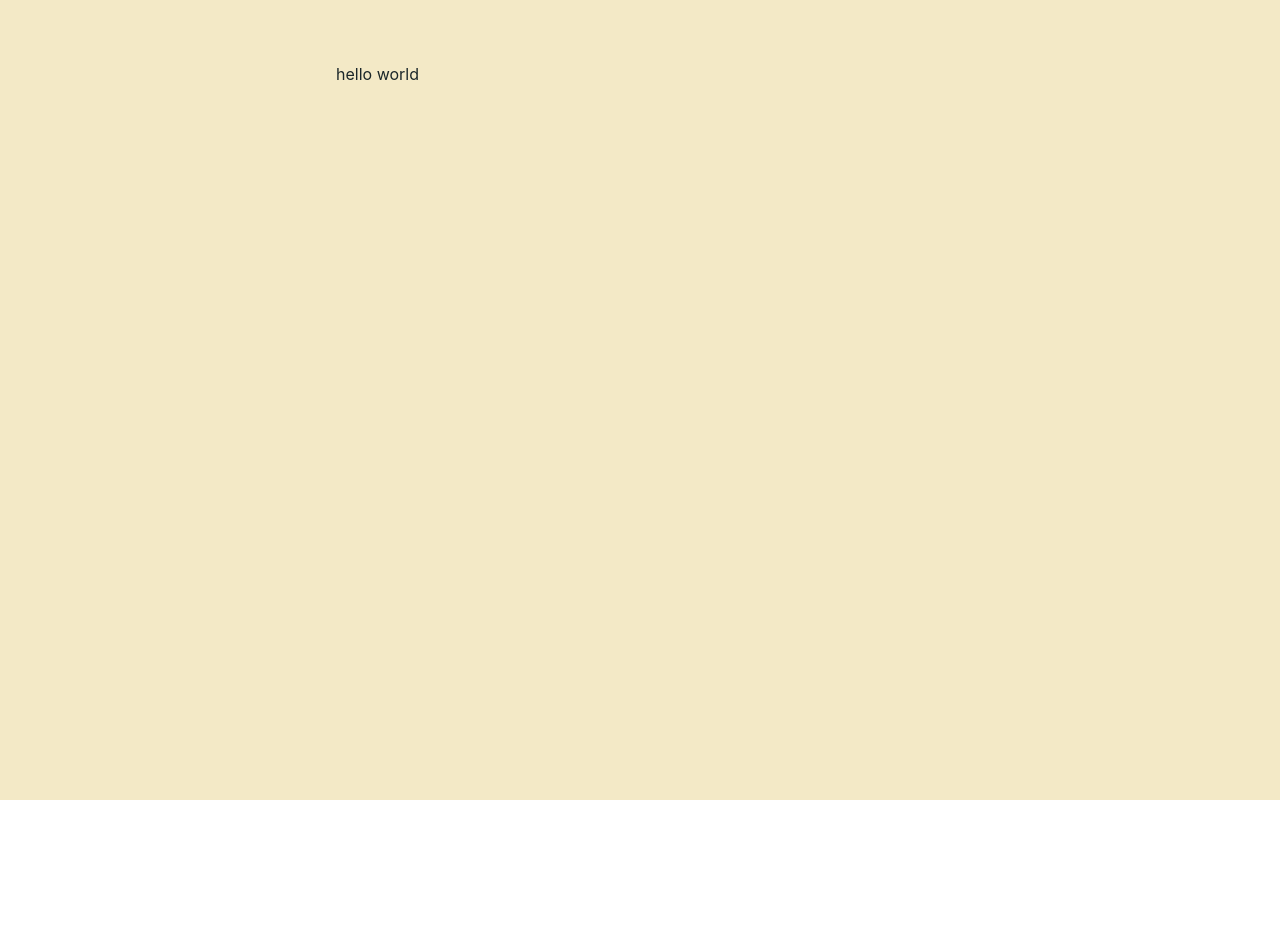
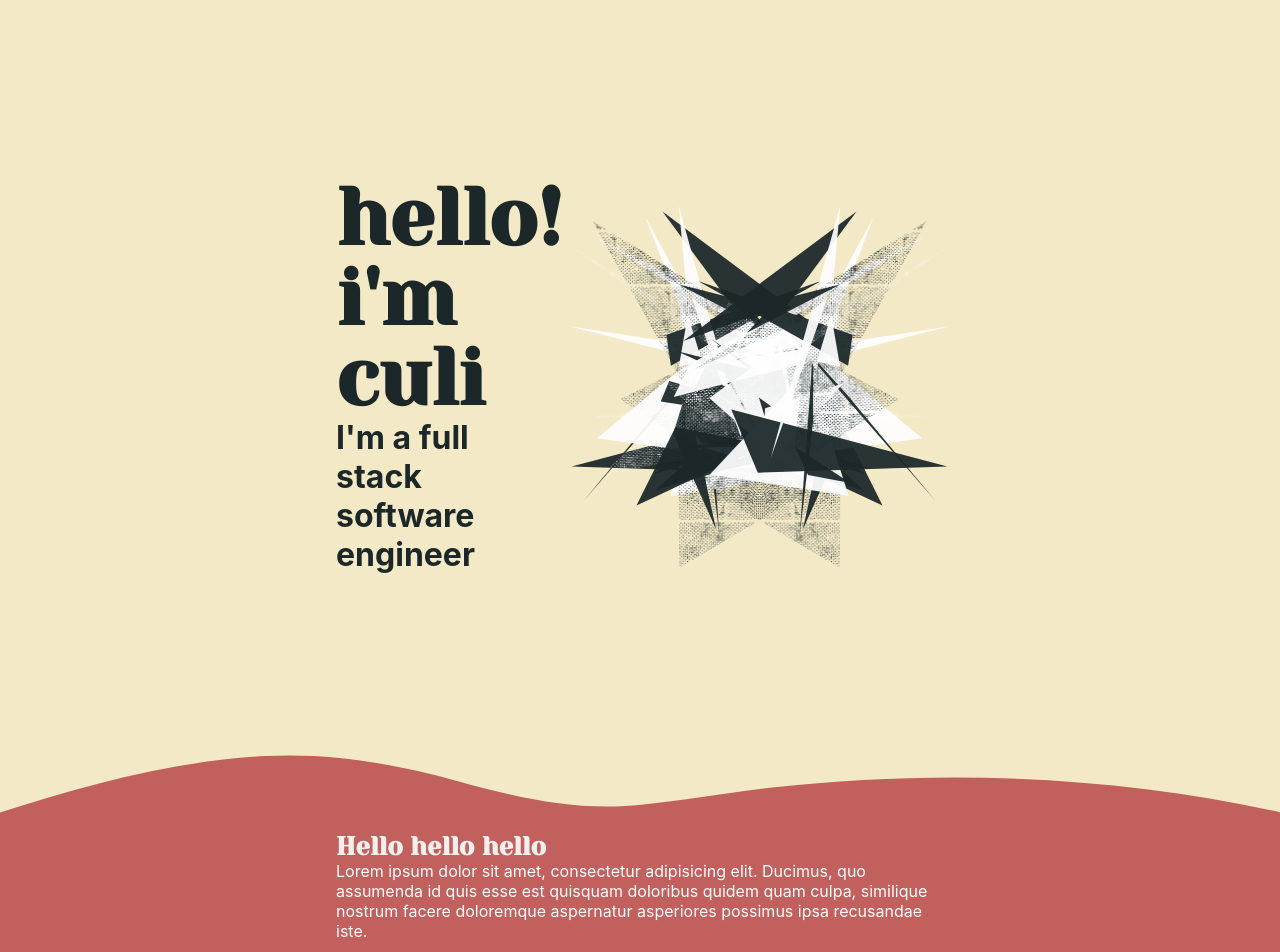
Before and after one commit to tif-calin/portfolio.culi.page, a React app: page / in a window 1280 px wide. Shown: the top 952 px of the page. Before the commit the page ends 800 px from the top, so only its background shows below. Built offline with nearby package versions, Linux system fonts and the light colour scheme.

Commit message:
make splash page

```diff
--- a/src/components/app/App.jsx
+++ b/src/components/app/App.jsx
@@ -8,10 +8,8 @@ import {
 import Home from '../home/HomePage';
 
 function App() {
-  return <>
-    <header></header>
-
-    <Router>
+  return (
+    <Router className="App">
       <main>
         <Switch>
 
@@ -21,10 +19,10 @@ function App() {
 
         </Switch>
       </main>
+
+      <footer><a href="https://github.com/tif-calin/portfolio.culi.page">&#x1f12f; steal this content</a></footer>
     </Router>
-
-    <footer></footer>
-  </>;
+  );
 }
 
 export default App;
--- a/src/components/home/HomePage.jsx
+++ b/src/components/home/HomePage.jsx
@@ -1,11 +1,35 @@
 import React from 'react';
+import '../../style/home.scss';
+import svg from './dentata.svg';
 
 const Home = () => {
-  return <>
-    <div className="Home">
-      hello world
+  return <div className="Home">
+    <div>
+      <section>
+        <div>
+          <h1>hello! i'm culi</h1>
+          <span>I'm a full stack software engineer</span>
+        </div>
+
+        <img src={svg} alt="dentata"/>
+      </section>
     </div>
-  </>;
+
+    <div class="wave-top">
+      <svg data-name="Layer 1" xmlns="http://www.w3.org/2000/svg" viewBox="0 0 1200 120" preserveAspectRatio="none">
+        <path d="M0,0V5.63C149.93,59,314.09,71.32,475.83,42.57c43-7.64,84.23-20.12,127.61-26.46,59-8.63,112.48,12.24,165.56,35.4C827.93,77.22,886,95.24,951.2,90c86.53-7,172.46-45.71,248.8-84.81V0Z" class="shape-fill"></path>
+      </svg>
+    </div>
+
+    <div>
+      <section>
+        <div>
+          <h3>Hello hello hello</h3>
+          <p>Lorem ipsum dolor sit amet, consectetur adipisicing elit. Ducimus, quo assumenda id quis esse est quisquam doloribus quidem quam culpa, similique nostrum facere doloremque aspernatur asperiores possimus ipsa recusandae iste.</p>
+        </div>
+      </section>
+    </div>
+  </div>;
 };
 
 export default Home;
```
